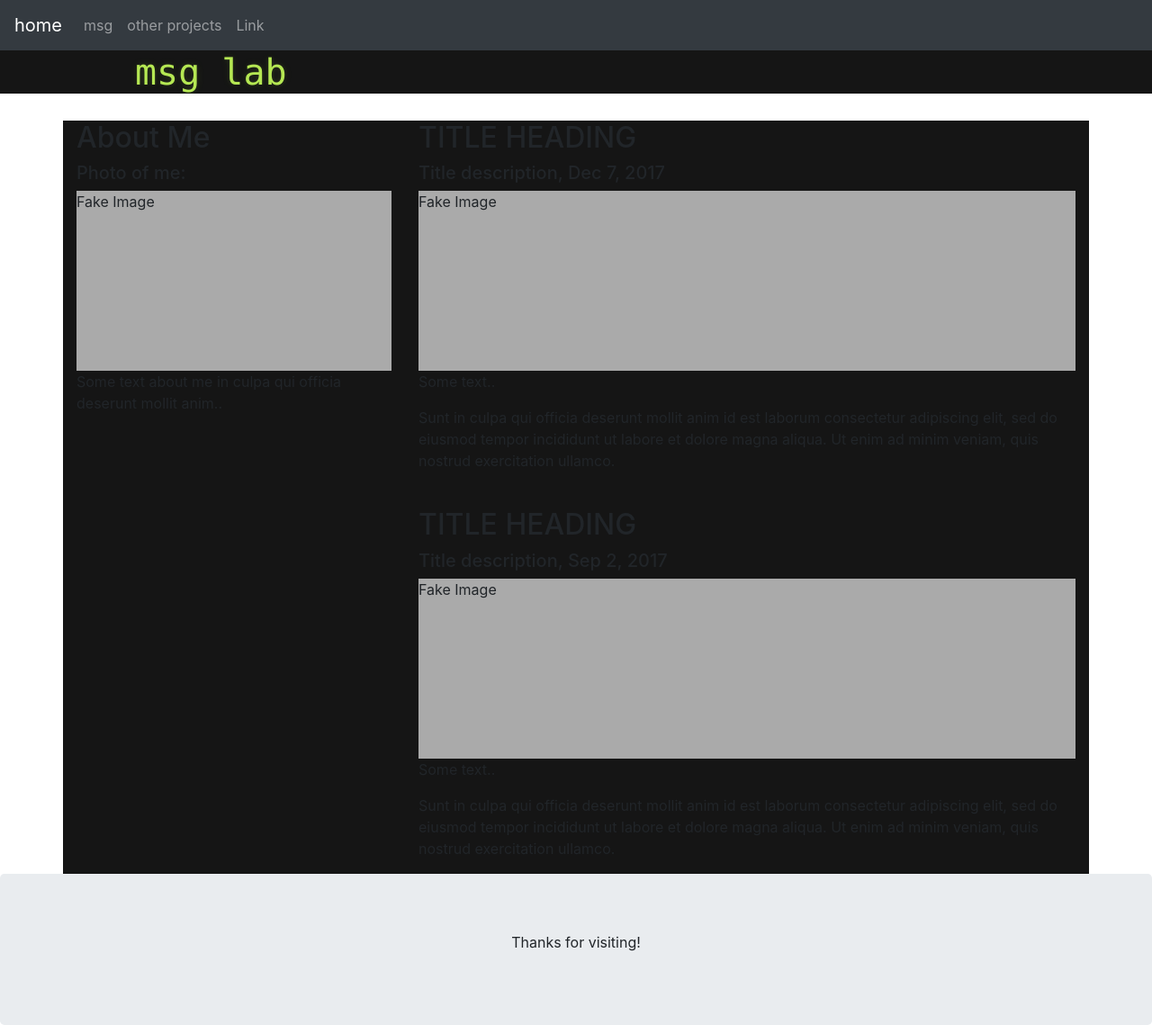
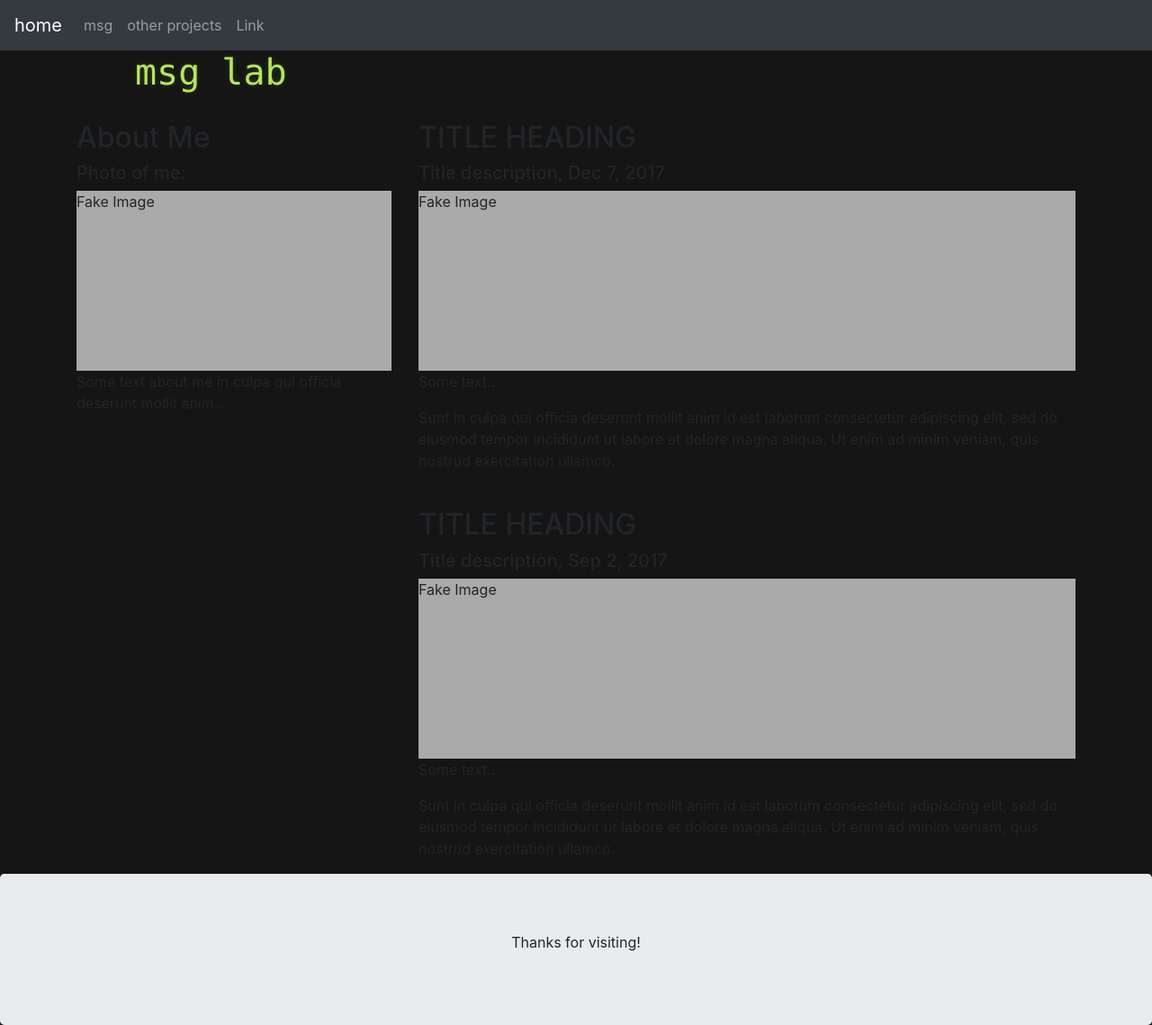
Before and after one commit to msglab/msglab, a Jekyll site: the page index.html, which Jekyll copies as it is, in a window 1280 px wide. Shown: the whole page at 90% size. Built offline with Jekyll 4.4.1, drawn with Linux system fonts in a browser that asks for light colours.

Commit message:
Update index.html

```diff
--- a/index.html
+++ b/index.html
@@ -29,7 +29,7 @@
 
 </head>
 
-<body >
+<body style= "background-color: #151515;">
   <div class= "top-naviagtion-bar">
     <nav class="navbar navbar-expand-sm bg-dark navbar-dark">
         <a class="navbar-brand" href="/index.html">home</a>
@@ -57,7 +57,7 @@
 <!--     <p>This is a space to feature and archive projects I am working on</p>  -->
   </div>
 
-  <div class="container" style="margin-top:30px; background-color: #151515;">
+  <div class="container" style="margin-top:30px;">
     <div class="row">
       <div class="col-sm-4">
         <h2>About Me</h2>
```
